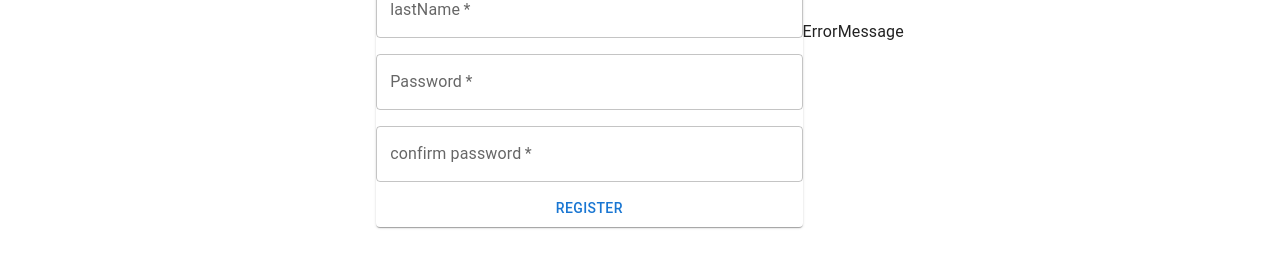
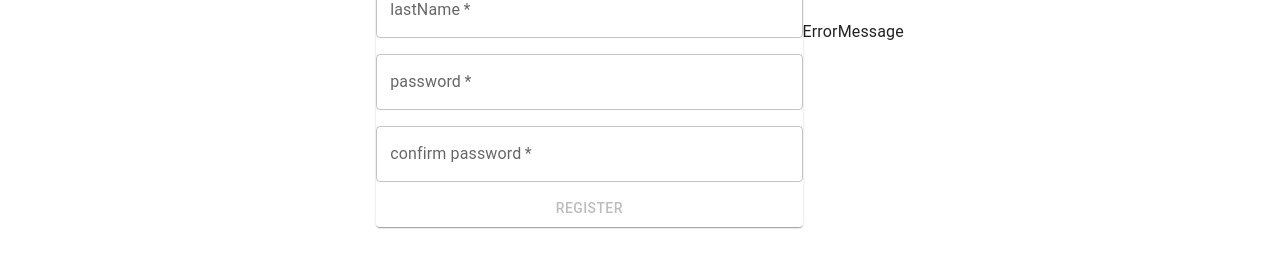
Before and after one commit to belluma/sale.io, a React (Create React App) app in the folder frontend/: page /signup in a window 1280 px wide. Shown: the part 347-614 px from the top of the page. Built offline with nearby package versions, Linux system fonts and the light colour scheme.

Commit message:
fix no unused vars error in singup

```diff
--- a/frontend/src/components/security/signup/Signup.tsx
+++ b/frontend/src/components/security/signup/Signup.tsx
@@ -1,4 +1,4 @@
-import React, { useState } from 'react'
+import React, {ChangeEvent, useState} from 'react'
 import { useAppDispatch } from '../../../app/hooks';
 import { registerAdmin } from '../../../slicer/authSlice';
 
@@ -17,23 +17,36 @@ type Props = {};
 function Signup(props: Props) {
     const dispatch = useAppDispatch();
     const [credentials, setCredentials] = useState<ICredentials>();
+    const [passwordConfirmed, setPasswordConfirmed] = useState<boolean>(false);
+    const [buttonDisabled, setButtonDisabled] = useState<boolean>(true);
     const register = () => {
         credentials && credentials.password && (credentials.firstName || credentials.lastName)
         && dispatch(registerAdmin(credentials));
-
     }
-
+const handleInput = (e:ChangeEvent<HTMLInputElement>) => {
+        setCredentials({...credentials});
+    enableButton();
+    }
+    const confirmPassword = (e:ChangeEvent<HTMLInputElement>) => {
+        setPasswordConfirmed(false);
+        enableButton();
+    }
+    const enableButton = () => {
+        if(passwordConfirmed && (credentials?.firstName || credentials?.lastName)){
+            setButtonDisabled(false);
+        }
+    }
 
     return (
         <Card>
             <CardHeader title="Choose your administrator Password" align="center"/>
             <Divider/>
             <FormGroup>
-                <TextField sx={{my: 1}} required label="firstName" type="text"/>
-                <TextField sx={{my: 1}} required label="lastName" type="text"/>
-                <TextField sx={{my: 1}} required label="Password" type="password"/>
-                <TextField sx={{my: 1}} required label="confirm password" type="password"/>
-                <Button type="submit" onClick={register}>Register</Button>
+                <TextField onChange={handleInput}  sx={{my: 1}} required label="firstName" type="text"/>
+                <TextField onChange={handleInput} sx={{my: 1}} required label="lastName" type="text"/>
+                <TextField onChange={handleInput} sx={{my: 1}} required label="password" type="password"/>
+                <TextField onChange={confirmPassword} sx={{my: 1}} required label="confirm password" type="password"/>
+                <Button disabled={buttonDisabled} type="submit" onClick={register}>Register</Button>
             </FormGroup>
         </Card>
     )
--- a/frontend/src/slicer/authSlice.ts
+++ b/frontend/src/slicer/authSlice.ts
@@ -35,7 +35,7 @@ export const registerAdmin = createAsyncThunk(
 )
 
 
-//TODO change token name after deciding app name
+
 
 export const Authentication = createSlice({
     name: 'login',
```
